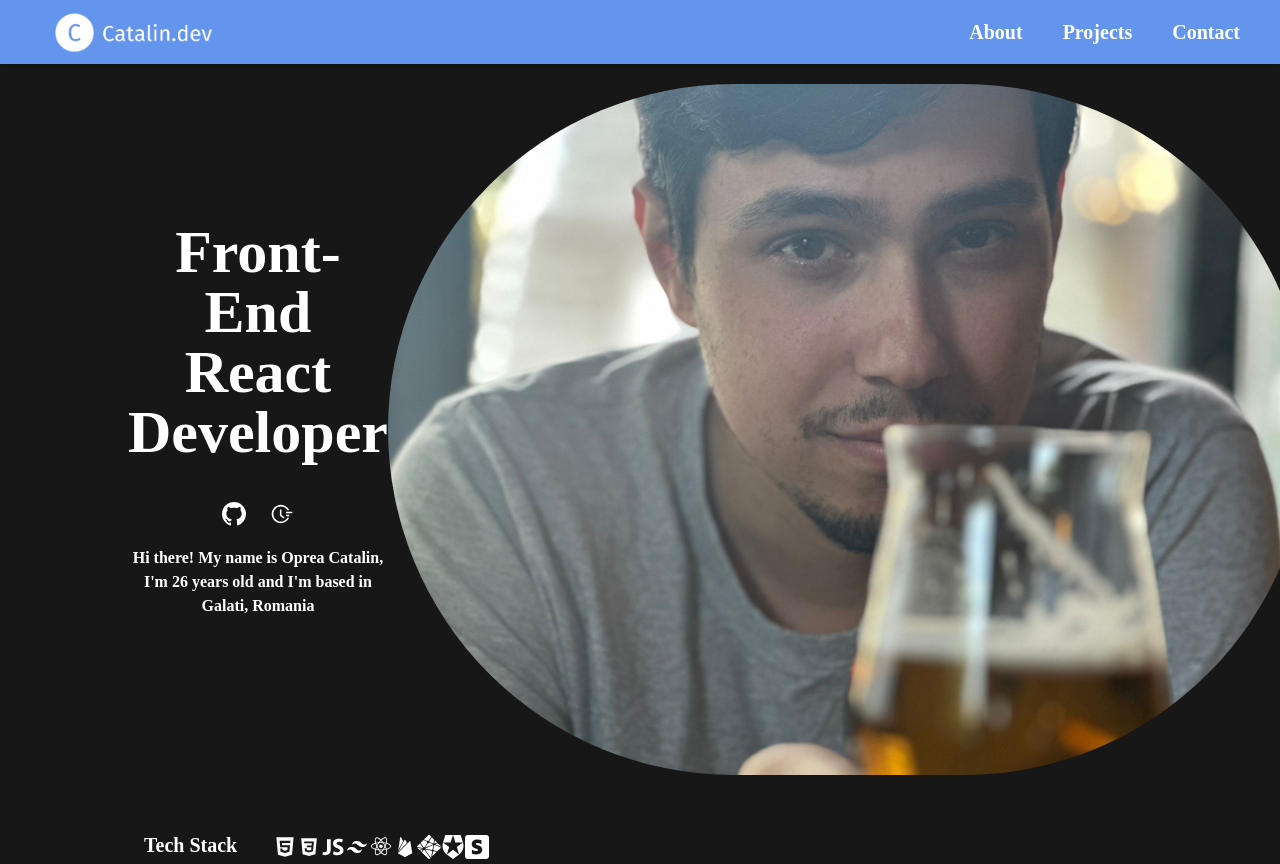
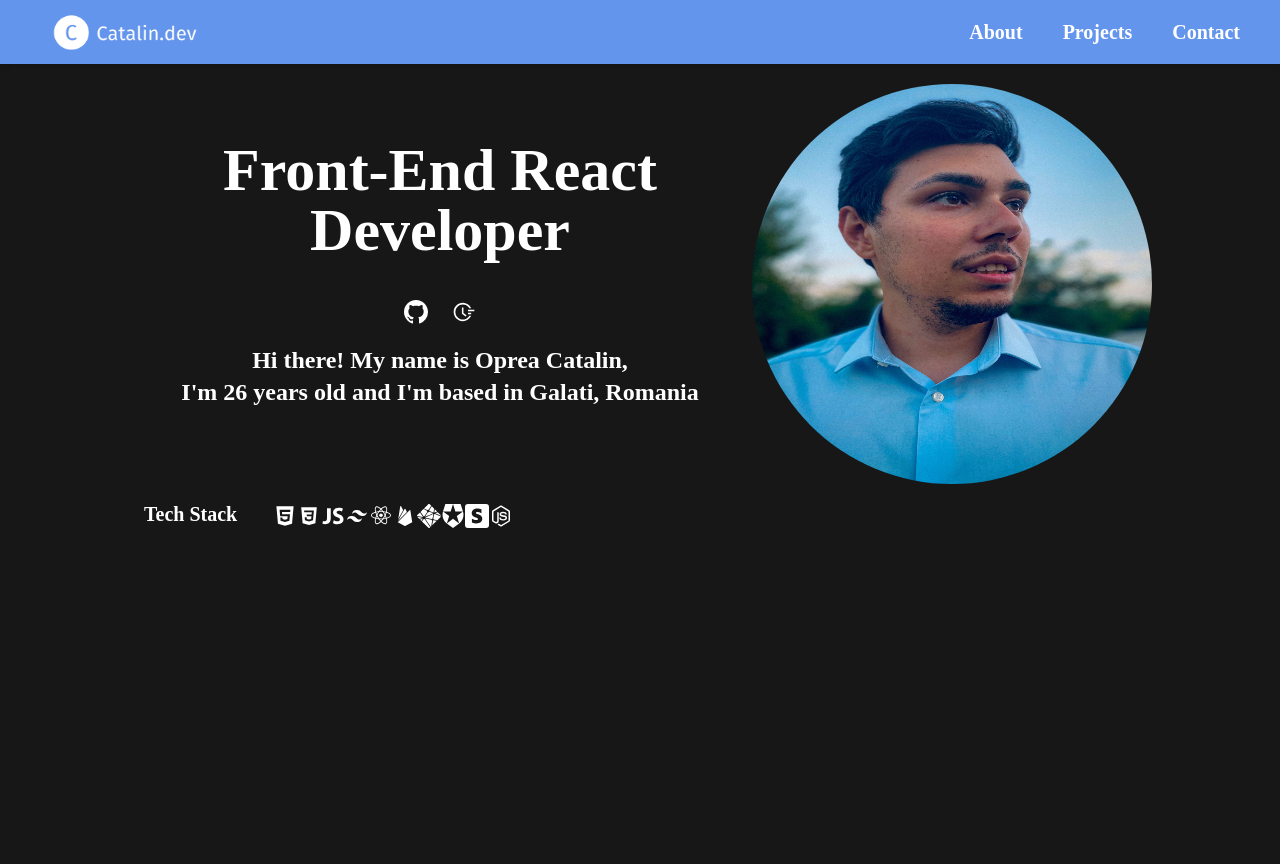
Before and after one commit to copreapt/my-portfolio-website, a React (Vite) app: page / in a window 1280 px wide. After the commit the page ends 800 px from the top, so only its background shows below. Built offline with nearby package versions, Linux system fonts and the light colour scheme; a web font is replaced by a local one.

Commit message:
changed homepage and about pages

```diff
--- a/index.html
+++ b/index.html
@@ -7,7 +7,7 @@
     <link href="https://api.fontshare.com/v2/css?f[]=recia@700,500,600,400&f[]=erode@700,500,600,400&display=swap" rel="stylesheet">
     <title>My Portfolio App</title>
   </head>
-  <body>
+  <body class="bg-[#171717]">
     <div id="root"></div>
     <script type="module" src="/src/main.jsx"></script>
   </body>
--- a/src/components/Navbar.jsx
+++ b/src/components/Navbar.jsx
@@ -63,11 +63,11 @@ const Navbar = () => {
           <img
             src={logo}
             alt="logo"
-            className="w-[50%] lg:w-[20%] lg:ml-10 h-full lg:cursor-pointer"
+            className="w-[50%] max-w-[300px] lg:ml-10 h-full lg:cursor-pointer"
           />
         </Link>
         <AiOutlineMenu
-          className="w-[4rem] h-[4rem] text-white mr-3 lg:hidden"
+          className="w-[2rem] h-[4rem] text-white mr-3 lg:hidden"
           onClick={() => setIsSidebarOpen(true)}
         />
         {/* links for desktop navbar */}
--- a/src/pages/About.jsx
+++ b/src/pages/About.jsx
@@ -9,10 +9,10 @@ const About = () => {
 
   return (
     <main className="bg-[#171717] h-screen overflow-y-auto">
-      <section className='lg:flex lg:w-fit lg:mx-10 lg:pt-10'>
+      <section className="lg:flex lg:w-fit lg:mx-10 lg:pt-10">
         {/* visible only in desktop */}
         <div className="hidden lg:block pt-10 w-[80%]">
-          <img src={about} alt="about me" className='w-full' />
+          <img src={about} alt="about me" className="w-full" />
         </div>
         <div className="mx-8 pt-10 flex flex-col text-white text-center lg:w-[60%] lg:justify-center">
           <h1 className="font-semibold text-2xl">About Me</h1>
@@ -37,6 +37,14 @@ const About = () => {
             >
               Personal
             </button>
+            <button
+              className={`bg-[#6495ED] rounded-md p-2 w-full ease-in-out duration-300 ${
+                active === "Future Plans" && "bg-blue-700"
+              }`}
+              onClick={() => setActive("Future Plans")}
+            >
+              Future Plans
+            </button>
           </div>
           {active === "Professional" ? (
             <p className="mt-10 leading-7 lg:text-xl lg:p-2 lg:text-left lg:pl-10 lg:leading-8">
@@ -49,7 +57,7 @@ const About = () => {
               I am also a team player who thrives in collaborating with
               cross-functional teams to produce outstanding web applications.
             </p>
-          ) : (
+          ) : active === "Personal" ? (
             <p className="mt-10 leading-7 lg:text-xl lg:text-left lg:p-2 lg:pl-10 lg:leading-9">
               <span className="font-bold pr-1 text-[#6495ED]">
                 Some of my Hobbies are:
@@ -65,6 +73,14 @@ const About = () => {
               I have a twin brother, I lived 8 years in Spain and 2 years in
               Ireland. <br />
             </p>
+          ) : (
+            <>
+              <div>
+                <p className=" mt-10 leading-7 lg:text-xl lg:text-left lg:p-2 lg:pl-10 lg:leading-9">
+                  Learning to create my own server and database using node, express and mongoDB.
+                </p>
+              </div>
+            </>
           )}
         </div>
       </section>
--- a/src/pages/HomePage.jsx
+++ b/src/pages/HomePage.jsx
@@ -1,12 +1,12 @@
 import React from 'react'
-import me from '/assets/me.jpeg'
+import me from '/assets/me2.jpeg'
 import { profileLinks, techStack } from '../utils';
 import { Link } from 'react-router-dom';
 
 
 const HomePage = () => {
   return (
-    <main className="bg-[#171717] h-screen">
+    <main className="bg-[#171717] max-w-screen-2xl">
       <section className="lg:w-[80%] lg:m-auto">
         <div className="flex flex-col lg:flex-row items-center lg:justify-between">
           <div className="text-center items-center flex flex-col">
@@ -24,7 +24,7 @@ const HomePage = () => {
               })}
             </div>
             {/* paragraph for desktop version */}
-            <div className="text-center mt-5 hidden lg:block">
+            <div className="text-center lg:text-2xl mt-5 hidden lg:block">
               <p className="font-semibold text-white">
                 Hi there! My name is Oprea Catalin,
                 <br />
@@ -35,7 +35,7 @@ const HomePage = () => {
           <img
             src={me}
             alt="photo of myself"
-            className="mt-5 lg:mt-10 lg:w-[50%] w-[90%] rounded-full lg:shadow-md lg:shadow-black lg:hover:shadow-lg lg:hover:shadow-black lg:ease-in-out lg:duration-500 lg:hover:scale-105 z-10"
+            className="mt-5 max-w-[400px] lg:mt-10 max-h-[400px] lg:max-h-[500px] lg:w-[50%] w-[90%] rounded-full lg:shadow-md lg:shadow-black lg:hover:shadow-lg lg:hover:shadow-black lg:ease-in-out lg:duration-500 lg:hover:scale-105 z-10"
           />
         </div>
         <div className="text-center mt-5 lg:hidden">
@@ -46,8 +46,10 @@ const HomePage = () => {
           </p>
         </div>
         {/* tech stack */}
-        <div className="text-center mt-5 lg:flex lg:mt-10">
-          <h1 className="text-xl font-bold  lg:m-2 p-2 text-white">Tech Stack</h1>
+        <div className="text-center mt-5 lg:flex lg:mt-0">
+          <h1 className="text-xl font-bold  lg:m-2 p-2 text-white">
+            Tech Stack
+          </h1>
           <div className="flex justify-evenly mt-5 text-2xl lg:ml-5 lg:space-x-6">
             {techStack.map((item) => {
               return (
--- a/src/utils.jsx
+++ b/src/utils.jsx
@@ -8,6 +8,7 @@ import {
 } from "react-icons/bi";
 import {IoLogoJavascript} from 'react-icons/io'
 import { SiAuth0, SiNetlify } from "react-icons/si";
+import {IoLogoNodejs} from 'react-icons/io'
 
 
 
@@ -95,6 +96,10 @@ export const techStack = [
     id: 9,
     icon: <BsStripe />,
   },
+  {
+    id: 10,
+    icon: <IoLogoNodejs />,
+  },
 ];
 
 export const profileLinks = [
```
Also changed, not shown: public/assets/me2.jpeg (added).
